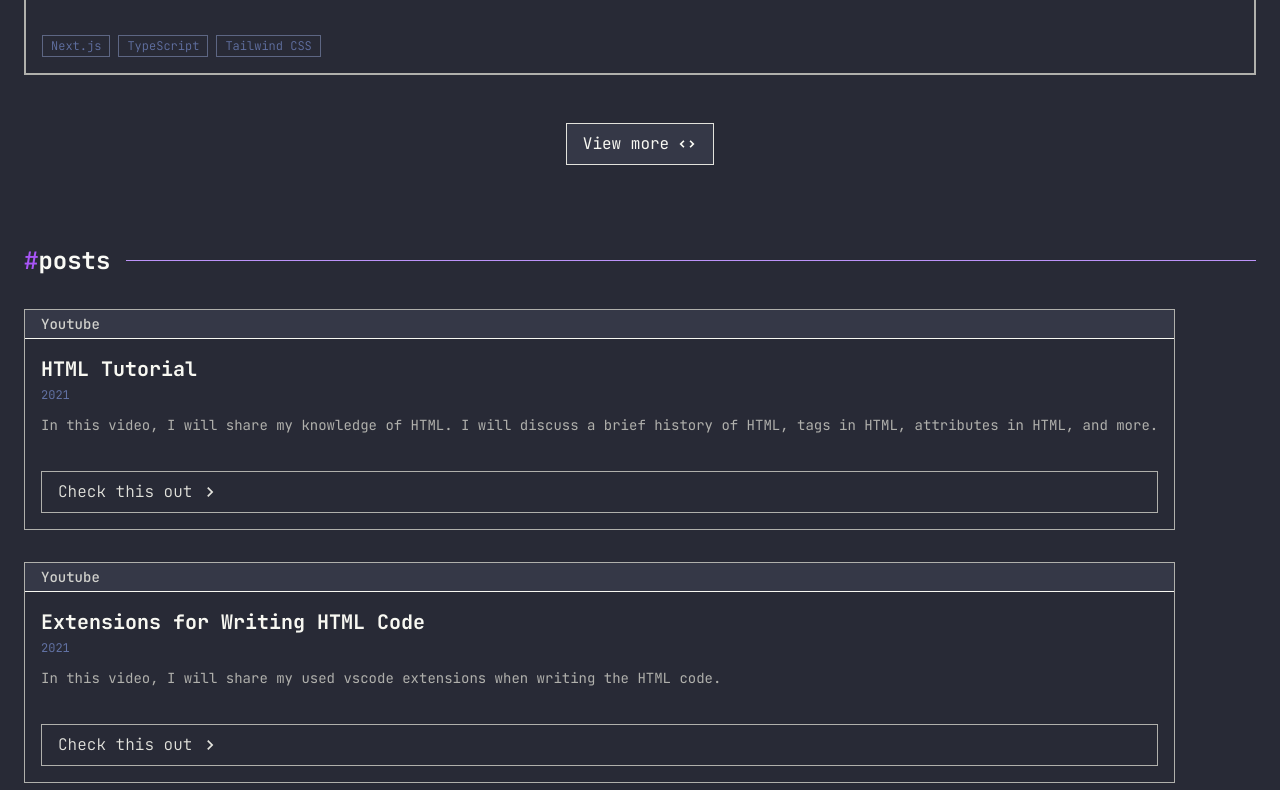
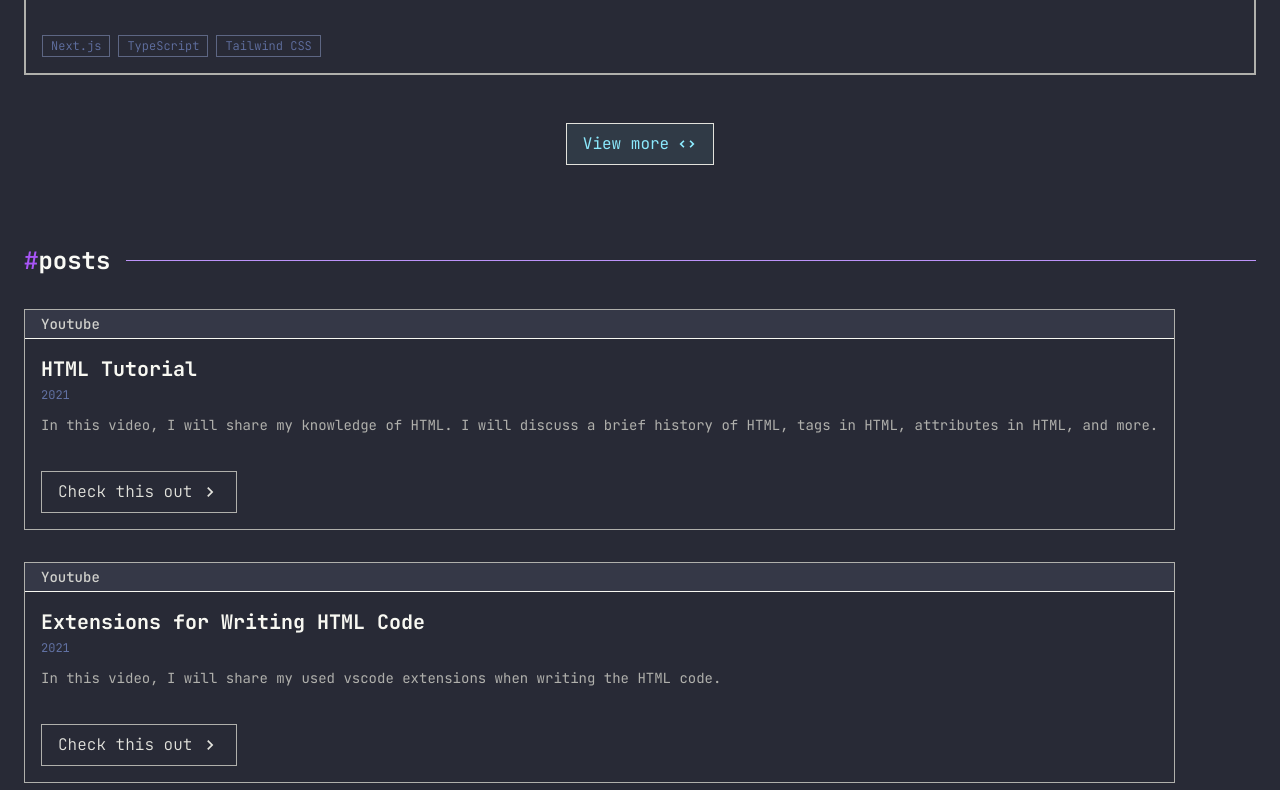
Before and after one commit to ersankarimi/portfolio-website, a Next.js app: page / in a window 1280 px wide. Shown: the part 3050-3840 px from the top of the page. Built offline with nearby package versions, Linux system fonts and the light colour scheme.

Commit message:
refactor: update classes' style names for the view-more type

```diff
--- a/src/components/redirect-link.jsx
+++ b/src/components/redirect-link.jsx
@@ -7,7 +7,7 @@ export default function RedirectLink({ children, type = "default", to }) {
     <Link
       href={to}
       className={classNames(
-        "flex items-center gap-2 border-1 px-4 py-2 duration-200",
+        "flex w-max items-center gap-2 border-1 px-4 py-2 duration-200",
         {
           "text-sm font-light text-brand-foreground-600 hover:bg-brand-selection-500/50 hover:text-brand-foreground-500 md:text-base":
             type !== "view-more",
@@ -15,7 +15,7 @@ export default function RedirectLink({ children, type = "default", to }) {
             type === "default",
           "border-brand-purple-700 hover:border-brand-purple-500 hover:text-brand-purple-400":
             type === "demo",
-          "mx-auto my-4 border-brand-foreground-600 bg-brand-selection-600/60 hover:bg-brand-selection-600":
+          "mx-auto my-4 border-brand-foreground-600 bg-brand-cyan-500/[8%] text-brand-cyan-500 hover:bg-brand-cyan-500/[13%]":
             type === "view-more",
         }
       )}
```
